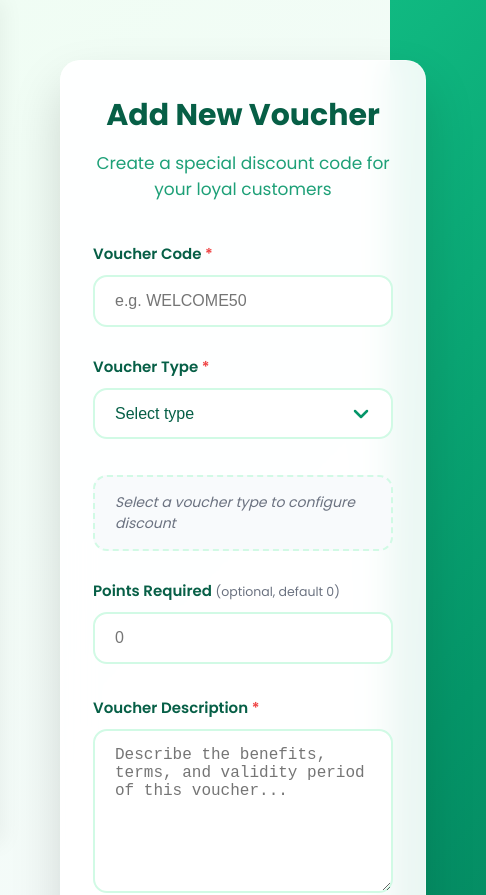
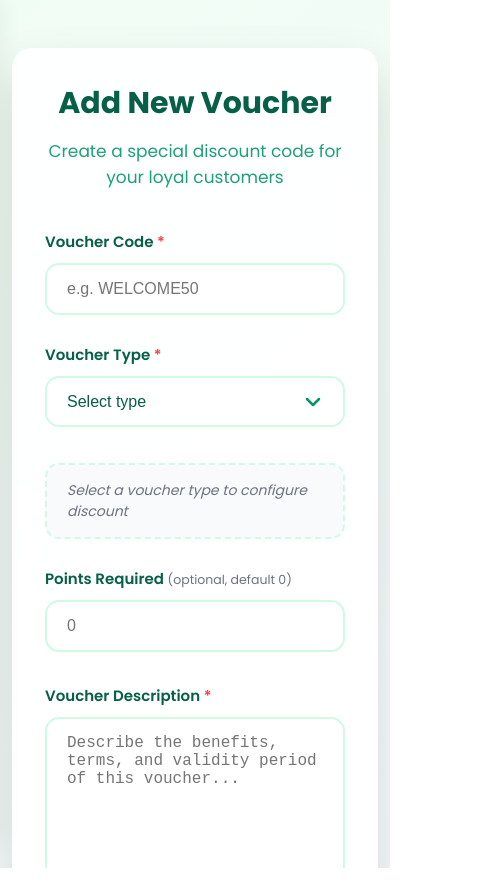
Before and after one commit to arsheedev/sveltekit-cashier, a SvelteKit app: page /admin/dashboard/vouchers/add in a window 390 px wide. Shown: the top 895 px of the page, 486 px wide, since content can reach past the window. After the commit the page ends 868 px from the top, so only its background shows below. Built offline with nearby package versions, Linux system fonts and the light colour scheme; no server answers.

Commit message:
mengatur untuk convert harga pada admin page

```diff
--- a/src/routes/admin/dashboard/+layout.svelte
+++ b/src/routes/admin/dashboard/+layout.svelte
@@ -28,7 +28,7 @@
 		},
 		{
 			title: 'Products',
-			icon: `<svg viewBox="0 0 24 24" fill="none" xmlns="http://www.w3.org2000/svg">
+			icon: `<svg viewBox="0 0 24 24" fill="none" xmlns="http://www.w3.org/2000/svg">
 				<rect x="3" y="3" width="18" height="18" rx="2" stroke="currentColor" stroke-width="2"/>
 				<path d="M3 9H21" stroke="currentColor" stroke-width="2" stroke-linecap="round"/>
 				<circle cx="8" cy="6" r="1" fill="currentColor"/>
@@ -183,8 +183,10 @@
 		</div>
 	</aside>
 
-	<main class="main-content {isCollapsed ? 'collapsed' : ''}">
-		{@render children()}
+	<main class="main-content-wrapper {isCollapsed ? 'collapsed' : ''}">
+		<div class="main-content">
+			{@render children()}
+		</div>
 	</main>
 </div>
 
@@ -196,12 +198,14 @@
 		padding: 0;
 		font-family: 'Inter', system-ui, -apple-system, sans-serif;
 		background: linear-gradient(135deg, #f0fdf4 0%, #f7fafc 100%);
+		overflow: hidden; /* Prevent body scroll */
 	}
 
 	.admin-layout {
 		display: flex;
 		min-height: 100vh;
 		background: linear-gradient(135deg, #f0fdf4 0%, #f7fafc 100%);
+		overflow: hidden; /* Prevent layout scroll */
 	}
 
 	.sidebar {
@@ -480,18 +484,51 @@
 		padding: 16px;
 	}
 
-	.main-content {
+	/* MAIN CONTENT FIXED FOR SCROLLING */
+	.main-content-wrapper {
 		flex: 1;
 		margin-left: 280px;
-		padding: 24px;
 		transition: all 0.3s cubic-bezier(0.4, 0, 0.2, 1);
 		min-height: 100vh;
+		display: flex;
+		flex-direction: column;
+		overflow: hidden; /* Hide overflow from wrapper */
 	}
 
-	.main-content.collapsed {
+	.main-content-wrapper.collapsed {
 		margin-left: 80px;
 	}
 
+	.main-content {
+		flex: 1;
+		padding: 24px;
+		overflow-y: auto; /* Enable scrolling on content only */
+		overflow-x: hidden;
+		height: 100vh; /* Full viewport height */
+		max-height: 100vh; /* Prevent exceeding viewport */
+		-webkit-overflow-scrolling: touch; /* Smooth scrolling on iOS */
+	}
+
+	/* Custom scrollbar for main content */
+	.main-content::-webkit-scrollbar {
+		width: 8px;
+	}
+
+	.main-content::-webkit-scrollbar-track {
+		background: rgba(16, 185, 129, 0.05);
+		border-radius: 10px;
+	}
+
+	.main-content::-webkit-scrollbar-thumb {
+		background: linear-gradient(135deg, #86efac, #10b981);
+		border-radius: 10px;
+	}
+
+	.main-content::-webkit-scrollbar-thumb:hover {
+		background: linear-gradient(135deg, #10b981, #059669);
+	}
+
+	/* Tooltip for collapsed sidebar */
 	.menu-item[title]:hover::after,
 	.logout-button[title]:hover::after {
 		content: attr(title);
@@ -533,11 +570,11 @@
 			width: 80px;
 		}
 
-		.main-content {
+		.main-content-wrapper {
 			margin-left: 0;
 		}
 
-		.main-content.collapsed {
+		.main-content-wrapper.collapsed {
 			margin-left: 80px;
 		}
 	}
@@ -553,11 +590,16 @@
 			width: 280px;
 		}
 
-		.main-content.collapsed {
+		.main-content-wrapper.collapsed {
 			margin-left: 0;
+		}
+
+		.main-content {
+			padding: 16px;
 		}
 	}
 
+	/* Custom scrollbar for sidebar */
 	.sidebar::-webkit-scrollbar {
 		width: 6px;
 	}
@@ -575,4 +617,23 @@
 	.sidebar::-webkit-scrollbar-thumb:hover {
 		background: linear-gradient(135deg, #10b981, #059669);
 	}
+
+	/* Mobile responsiveness */
+	@media (max-width: 480px) {
+		.main-content {
+			padding: 12px;
+		}
+
+		.sidebar {
+			width: 260px;
+		}
+
+		.logo-title {
+			font-size: 18px;
+		}
+
+		.logo-subtitle {
+			font-size: 12px;
+		}
+	}
 </style>
--- a/src/routes/admin/dashboard/products/add/+page.svelte
+++ b/src/routes/admin/dashboard/products/add/+page.svelte
@@ -163,7 +163,10 @@
 </div>
 
           <div class="field-group">
-            <label for="price">Price (SGD) <span class="required">*</span></label>
+             <label for="price">
+              Price <span class="required">*</span>
+              <span class="input-note">(Enter cents, e.g., 120 for 120 cents = S$ 1.20)</span>
+            </label>
             <div class="input-with-prefix">
               <span class="prefix">S$</span>
               <input
```
Also changed, not shown: src/routes/admin/dashboard/products/showcase/+page.svelte (+59 -95 lines).
